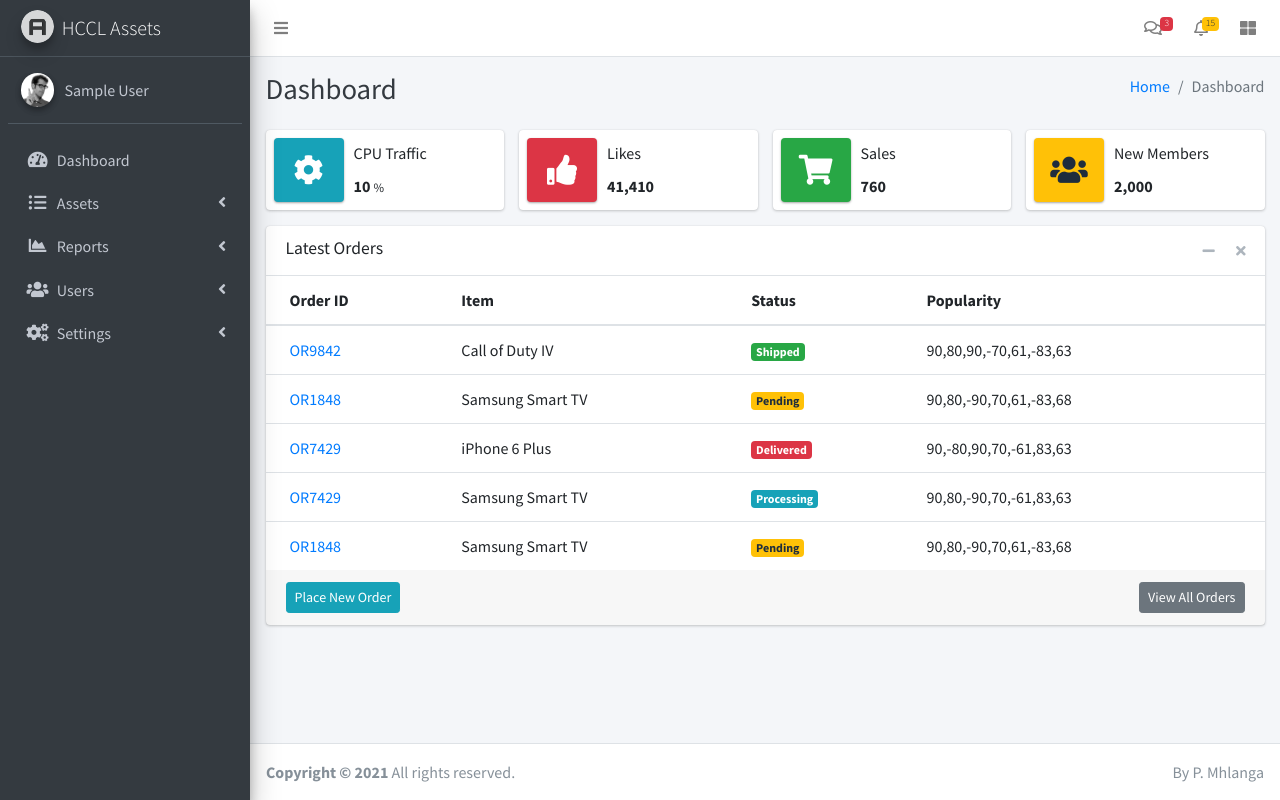
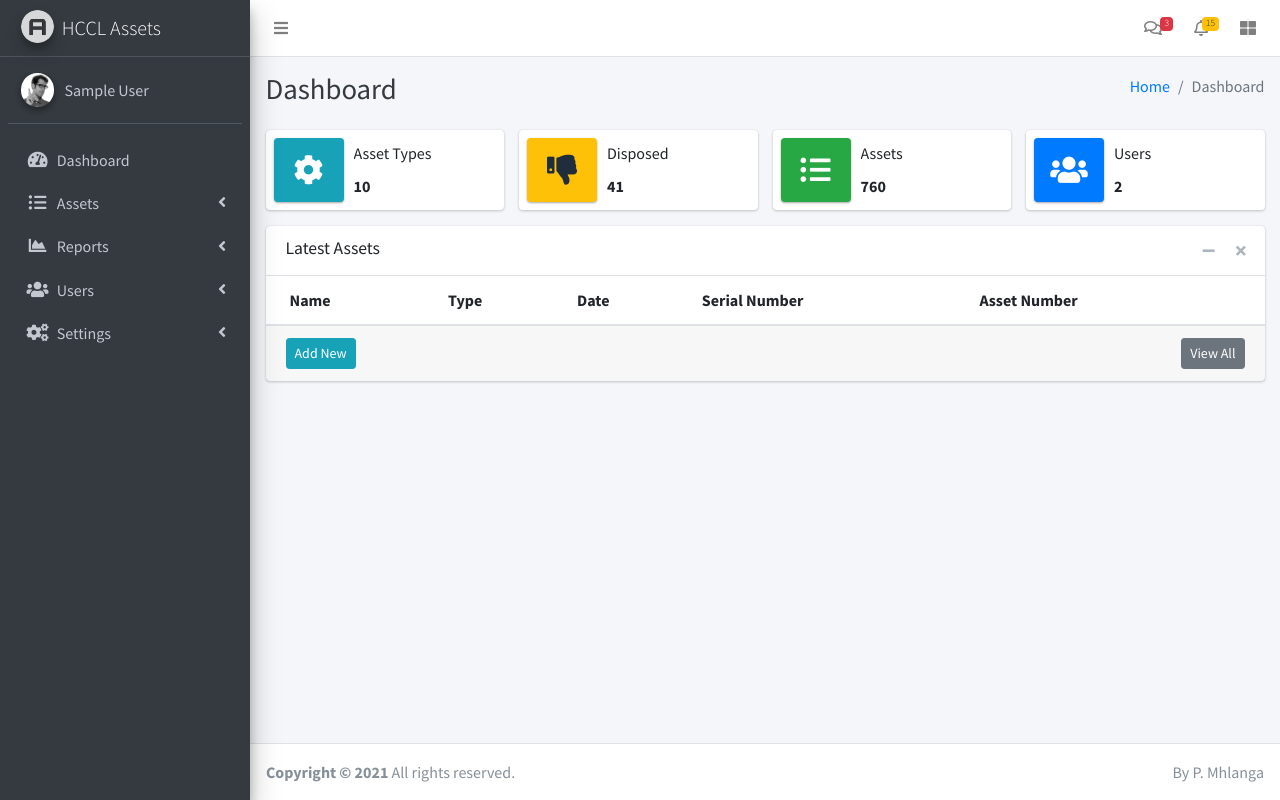
Before and after one commit to ChrissDesy/school_proof_of_payment_management, a PHP site: page /admin/index.php in a window 1280 px wide. Run offline with PHP 8.4, Linux system fonts and the light colour scheme; the visitor is signed in with stand-in values (Sample User, id 1); lists and menus that the app fills with data are empty; some libraries are stand-ins or nearby versions.

Commit message:
feat: design dashboard

```diff
--- a/admin/index.php
+++ b/admin/index.php
@@ -66,10 +66,9 @@ scratch. This page gets rid of all links and provides the needed markup only.
                             <span class="info-box-icon bg-info elevation-1"><i class="fas fa-cog"></i></span>
 
                             <div class="info-box-content">
-                                <span class="info-box-text">CPU Traffic</span>
+                                <span class="info-box-text">Asset Types</span>
                                 <span class="info-box-number">
                                     10
-                                <small>%</small>
                                 </span>
                             </div>
                             <!-- /.info-box-content -->
@@ -79,11 +78,11 @@ scratch. This page gets rid of all links and provides the needed markup only.
                         <!-- /.col -->
                         <div class="col-12 col-sm-6 col-md-3">
                             <div class="info-box mb-3">
-                            <span class="info-box-icon bg-danger elevation-1"><i class="fas fa-thumbs-up"></i></span>
+                            <span class="info-box-icon bg-warning elevation-1"><i class="fas fa-thumbs-down"></i></span>
 
                             <div class="info-box-content">
-                                <span class="info-box-text">Likes</span>
-                                <span class="info-box-number">41,410</span>
+                                <span class="info-box-text">Disposed</span>
+                                <span class="info-box-number">41</span>
                             </div>
                             <!-- /.info-box-content -->
                             </div>
@@ -96,10 +95,10 @@ scratch. This page gets rid of all links and provides the needed markup only.
 
                         <div class="col-12 col-sm-6 col-md-3">
                             <div class="info-box mb-3">
-                            <span class="info-box-icon bg-success elevation-1"><i class="fas fa-shopping-cart"></i></span>
+                            <span class="info-box-icon bg-success elevation-1"><i class="fas fa-list-ul"></i></span>
 
                             <div class="info-box-content">
-                                <span class="info-box-text">Sales</span>
+                                <span class="info-box-text">Assets</span>
                                 <span class="info-box-number">760</span>
                             </div>
                             <!-- /.info-box-content -->
@@ -109,11 +108,11 @@ scratch. This page gets rid of all links and provides the needed markup only.
                         <!-- /.col -->
                         <div class="col-12 col-sm-6 col-md-3">
                             <div class="info-box mb-3">
-                            <span class="info-box-icon bg-warning elevation-1"><i class="fas fa-users"></i></span>
+                            <span class="info-box-icon bg-primary elevation-1"><i class="fas fa-users"></i></span>
 
                             <div class="info-box-content">
-                                <span class="info-box-text">New Members</span>
-                                <span class="info-box-number">2,000</span>
+                                <span class="info-box-text">Users</span>
+                                <span class="info-box-number">2</span>
                             </div>
                             <!-- /.info-box-content -->
                             </div>
@@ -130,7 +129,7 @@ scratch. This page gets rid of all links and provides the needed markup only.
                             <!-- TABLE: LATEST ORDERS -->
                             <div class="card">
                             <div class="card-header border-transparent">
-                                <h3 class="card-title">Latest Orders</h3>
+                                <h3 class="card-title">Latest Assets</h3>
 
                                 <div class="card-tools">
                                 <button type="button" class="btn btn-tool" data-widget="collapse">
@@ -147,53 +146,15 @@ scratch. This page gets rid of all links and provides the needed markup only.
                                     <table class="table m-0">
                                         <thead>
                                             <tr>
-                                    <th>Order ID</th>
-                                    <th>Item</th>
-                                    <th>Status</th>
-                                    <th>Popularity</th>
+                                                <th>Name</th>
+                                                <th>Type</th>
+                                                <th>Date</th>
+                                                <th>Serial Number</th>
+                                                <th>Asset Number</th>
                                             </tr>
                                         </thead>
                                         <tbody>
-                                    <tr>
-                                    <td><a href="pages/examples/invoice.html">OR9842</a></td>
-                                    <td>Call of Duty IV</td>
-                                    <td><span class="badge badge-success">Shipped</span></td>
-                                    <td>
-                                        <div class="sparkbar" data-color="#00a65a" data-height="20">90,80,90,-70,61,-83,63</div>
-                                    </td>
-                                    </tr>
-                                    <tr>
-                                    <td><a href="pages/examples/invoice.html">OR1848</a></td>
-                                    <td>Samsung Smart TV</td>
-                                    <td><span class="badge badge-warning">Pending</span></td>
-                                    <td>
-                                        <div class="sparkbar" data-color="#f39c12" data-height="20">90,80,-90,70,61,-83,68</div>
-                                    </td>
-                                    </tr>
-                                    <tr>
-                                    <td><a href="pages/examples/invoice.html">OR7429</a></td>
-                                    <td>iPhone 6 Plus</td>
-                                    <td><span class="badge badge-danger">Delivered</span></td>
-                                    <td>
-                                        <div class="sparkbar" data-color="#f56954" data-height="20">90,-80,90,70,-61,83,63</div>
-                                    </td>
-                                    </tr>
-                                    <tr>
-                                    <td><a href="pages/examples/invoice.html">OR7429</a></td>
-                                    <td>Samsung Smart TV</td>
-                                    <td><span class="badge badge-info">Processing</span></td>
-                                    <td>
-                                        <div class="sparkbar" data-color="#00c0ef" data-height="20">90,80,-90,70,-61,83,63</div>
-                                    </td>
-                                    </tr>
-                                    <tr>
-                                    <td><a href="pages/examples/invoice.html">OR1848</a></td>
-                                    <td>Samsung Smart TV</td>
-                                    <td><span class="badge badge-warning">Pending</span></td>
-                                    <td>
-                                        <div class="sparkbar" data-color="#f39c12" data-height="20">90,80,-90,70,61,-83,68</div>
-                                    </td>
-                                    </tr>
+
                                         </tbody>
                                     </table>
                                 </div>
@@ -201,8 +162,8 @@ scratch. This page gets rid of all links and provides the needed markup only.
                             </div>
                             <!-- /.card-body -->
                             <div class="card-footer clearfix">
-                                <a href="javascript:void(0)" class="btn btn-sm btn-info float-left">Place New Order</a>
-                                <a href="javascript:void(0)" class="btn btn-sm btn-secondary float-right">View All Orders</a>
+                                <a href="javascript:void(0)" class="btn btn-sm btn-info float-left">Add New</a>
+                                <a href="javascript:void(0)" class="btn btn-sm btn-secondary float-right">View All</a>
                             </div>
                             <!-- /.card-footer -->
                             </div>
```
Lines whose indentation alone changed are shown as unchanged.
